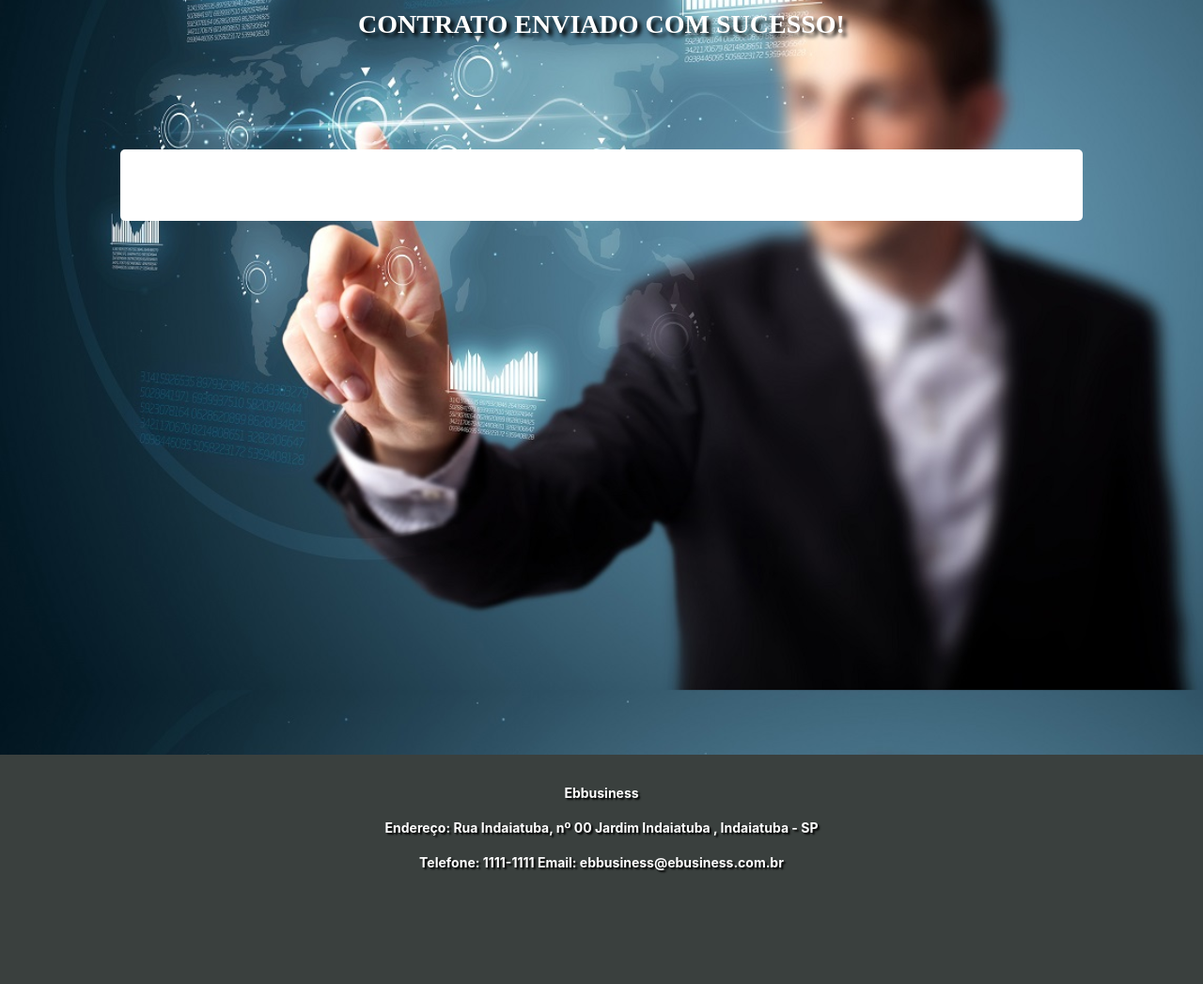
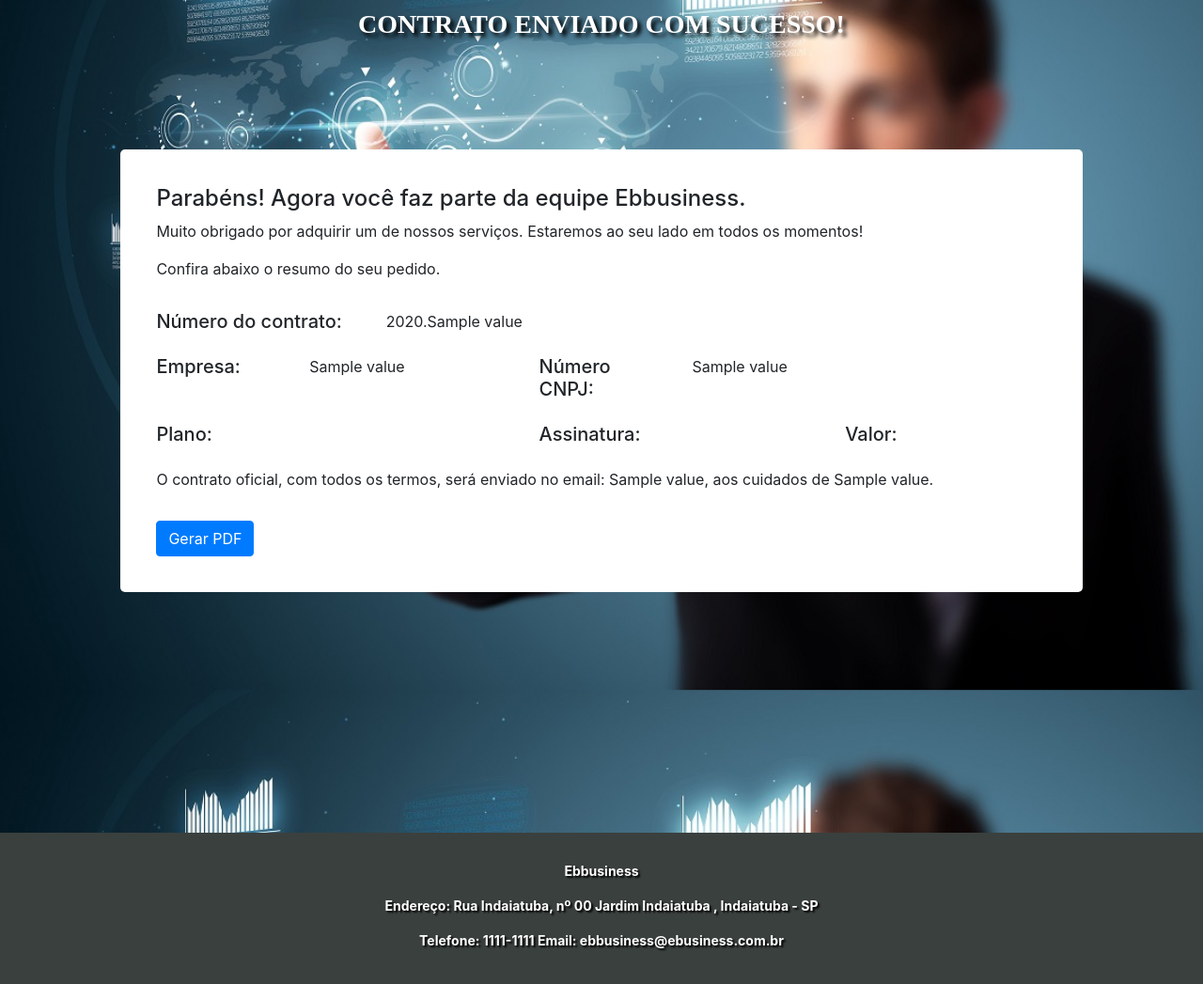
Before and after one commit to SilvaPaulaAna/Projeto-Interdisciplinar-4-Semestre-de-ADS, a Django app: template EbbusinessApp/templates/salvo_contrato.html in a window 1280 px wide. Shown: the part 161-1208 px from the top of the page at 94% size. Before the commit the page ends 1090 px from the top, so only its background shows below. Run offline with Django 3.2, Linux system fonts and the light colour scheme; the template is opened without the code that fills it: most values are stand-ins (such as "Sample title", 1, 10 or a date in 2020); some libraries are stand-ins or nearby versions.

Commit message:
Configurado arquivo salvo_contrato.html para exibir os dados preenchidos no formulario

```diff
--- a/EbbusinessApp/static/css/style.css
+++ b/EbbusinessApp/static/css/style.css
@@ -369,12 +369,7 @@
     clear: both;
 }
 
-.form-check{
-    float: left;
-    padding: 0.5%;
-}
-
-.abrir-contrato{
+.formCheck{
     float: left;
     padding: 0.5%;
 }
@@ -386,6 +381,27 @@
     font-family:'Times New Roman';
     font-weight: bold;
     text-align: center;
+}
+
+/*Contrato Salvo*/
+#ContratoSalvo{
+    border-radius: 5px;
+    background-color: white;
+    padding: 3%;
+    margin-left: 10%;
+    margin-right: 10%;
+    margin-bottom: 20%;
+    float: center;
+}
+
+.col-tituloContratoSalvo{
+    float: center;
+    resize: both;
+}
+
+.col-contratoSalvo{
+    float: center;
+    resize: both;
 }
 
 
--- a/EbbusinessApp/templates/salvo_contrato.html
+++ b/EbbusinessApp/templates/salvo_contrato.html
@@ -51,25 +51,125 @@
 <br/>
 
 
-<div id="formularioContratar">
-    <div id="elementosFormularioContratar">
+<div id="ContratoSalvo">
+  <form method="POST">
+    {% csrf_token %}
+    <div class="row">
+      <div class="form-group col-lg-12">
+        <h4>Parabéns! Agora você faz parte da equipe Ebbusiness.</h4>
+        <p>Muito obrigado por adquirir um de nossos serviços.
+          Estaremos ao seu lado em todos os momentos!
+        </p>
+        <p>Confira abaixo o resumo do seu pedido.</p>
+      </div>
     </div>
+    <div class="row">
+      <div class="form-group col-lg-3">
+        <div class="col-tituloContratoSalvo">
+          <h5>Número do contrato:</h4>
+        </div>
+      </div>
+      <div class="form-group col-lg-3">
+        <div class="col-contratoSalvo">
+          <script>document.write( new Date().getFullYear() ); </script>.{{data.numeroCnpj.value}}
+        </div>
+      </div>
+    </div>
+    <div class="row">
+      <div class="form-group col-lg-2">
+        <div class="col-tituloContratoSalvo">
+          <h5>Empresa:</h4>
+        </div>
+      </div>
+      <div class="form-group col-lg-3 ">
+        <div class="col-contratoSalvo">
+          {{data.nomeEmpresa.value}}
+        </div>
+      </div>
+      <div class="form-group col-lg-2">
+        <div class="tituloContratoSalvo">
+          <h5>Número CNPJ:</h4>
+        </div>
+      </div>
+      <div class="form-group col-lg-2">
+        <div class="col-contratoSalvo">
+          {{data.numeroCnpj.value}}
+        </div>
+      </div>
+    </div>
+
+    <div class="row">
+      <div class="form-group col-lg-2">
+        <div class="tituloContratoSalvo">
+          <h5>Plano:</h4>
+        </div>
+      </div>
+      <div class="form-group col-lg-3">
+        <div class="contratoSalvo">
+          {% if data.plano.value == '1' %}
+            <p>Classical</p>
+          {% elif data.plano.value == '2' %}
+            <p>Executive</p>
+          {% elif data.plano.value == '3' %}
+            <p>First Class</p>
+          {% endif %}
+        </div>
+      </div>
+      <div class="form-group col-lg-2">
+        <div class="tituloContratoSalvo">
+          <h5>Assinatura:</h4>
+        </div>
+      </div>
+      <div class="form-group col-lg-2">
+        <div class="contratoSalvo">
+          {% if data.assinatura.value == '1' %}
+            <p>Mensal</p>
+          {% elif data.assinatura.value == '2' %}
+            <p>Semestral</p>
+          {% elif data.assinatura.value == '3' %}
+            <p>Anual</p>
+          {% endif %}
+        </div>
+      </div>
+      <div class="form-group col-lg-1">
+        <div class="col-tituloContratoSalvo">
+          <h5>Valor:</h4>
+        </div>
+      </div>
+      <div class="form-group col-lg-2 ">
+        <div class="col-contratoSalvo">
+          {% if data.assinatura.value == '1' and  data.plano.value == '1' %}
+            <p>R$ 700,00</p>
+          {% elif data.assinatura.value == '1' and data.plano.value == '2' %}
+            <p>R$ 4620,00</p>
+          {% elif data.assinatura.value == '1' and data.plano.value == '3' %}
+            <p>R$ 9.660,00</p>
+          {% elif data.assinatura.value == '2' and data.plano.value == '1' %}
+            <p>R$ 875,00</p>
+          {% elif data.assinatura.value == '2' and data.plano.value == '2' %}
+            <p>R$ 5.775,00</p>
+          {% elif data.assinatura.value == '2' and data.plano.value == '3' %}
+            <p>R$ 12.075,00</p>
+          {% elif data.assinatura.value == '3' and data.plano.value == '1' %}
+            <p>R$ 1.225,00</p>
+          {% elif data.assinatura.value == '3' and data.plano.value == '2' %}
+            <p>R$ 8.805,00</p>
+          {% elif data.assinatura.value == '3' and data.plano.value == '3' %}
+            <p>R$ 16.905,00</p>
+          {% endif %}
+        </div>
+      </div>
+    </div>
+    <div class="row">
+      <div class="form-group col-lg-12">
+        <P>O contrato oficial, com todos os termos, será enviado no email: {{data.email.value}},
+          aos cuidados de {{data.nomeContato.value}}.
+        </P>
+      </div>
+    </div>
+    <button type="submit" class="btn btn-primary">Gerar PDF</button>
+  </form>
 </div>
-
-
-<br/>
-<br/>
-<br/>
-<br/>
-<br/>
-<br/>
-<br/>
-<br/>
-<br/>
-<br/>
-<br/>
-<br/>
-<br/>
 
 
 <div class="rodape">
```
Also changed, not shown: EbbusinessApp/templates/contratar.html (+6 -2 lines), EbbusinessApp/templates/fale_conosco.html (+6 -4 lines), EbbusinessApp/views.py (+4 -3 lines), 1 other file.
